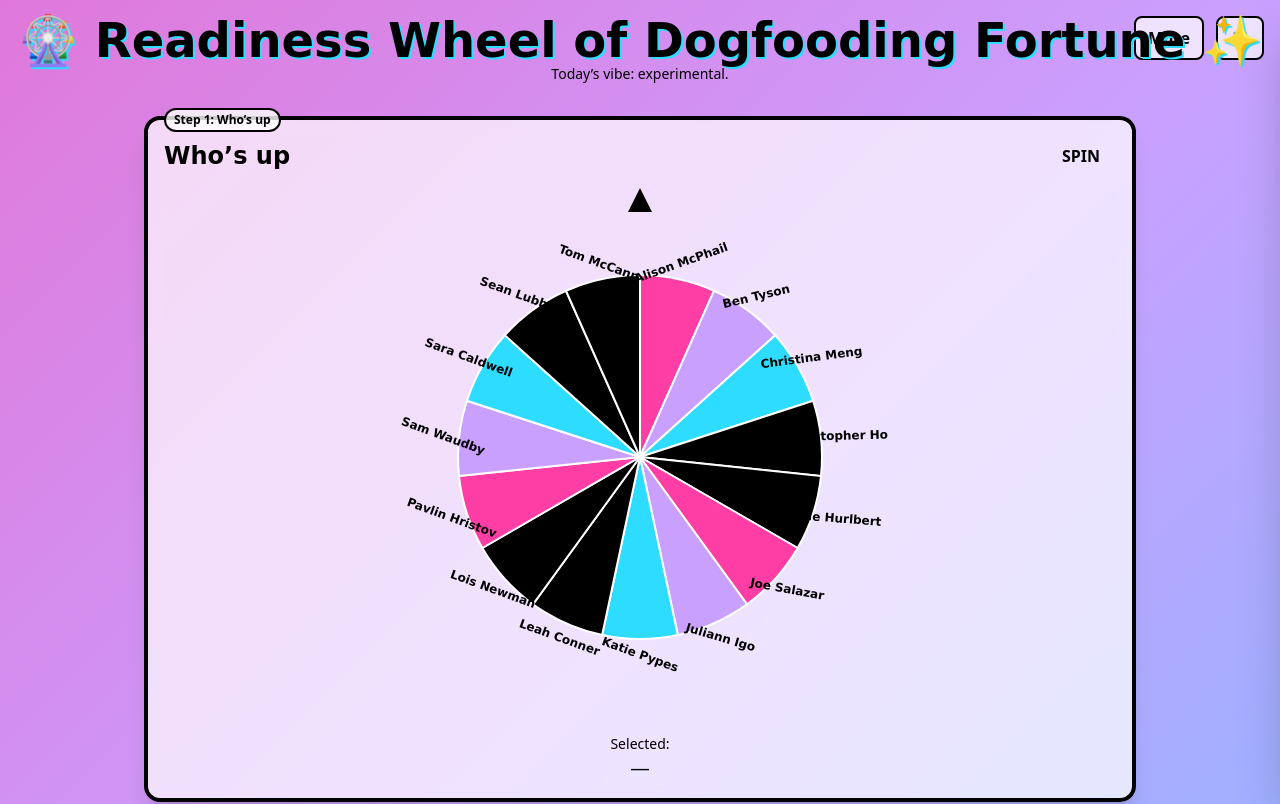
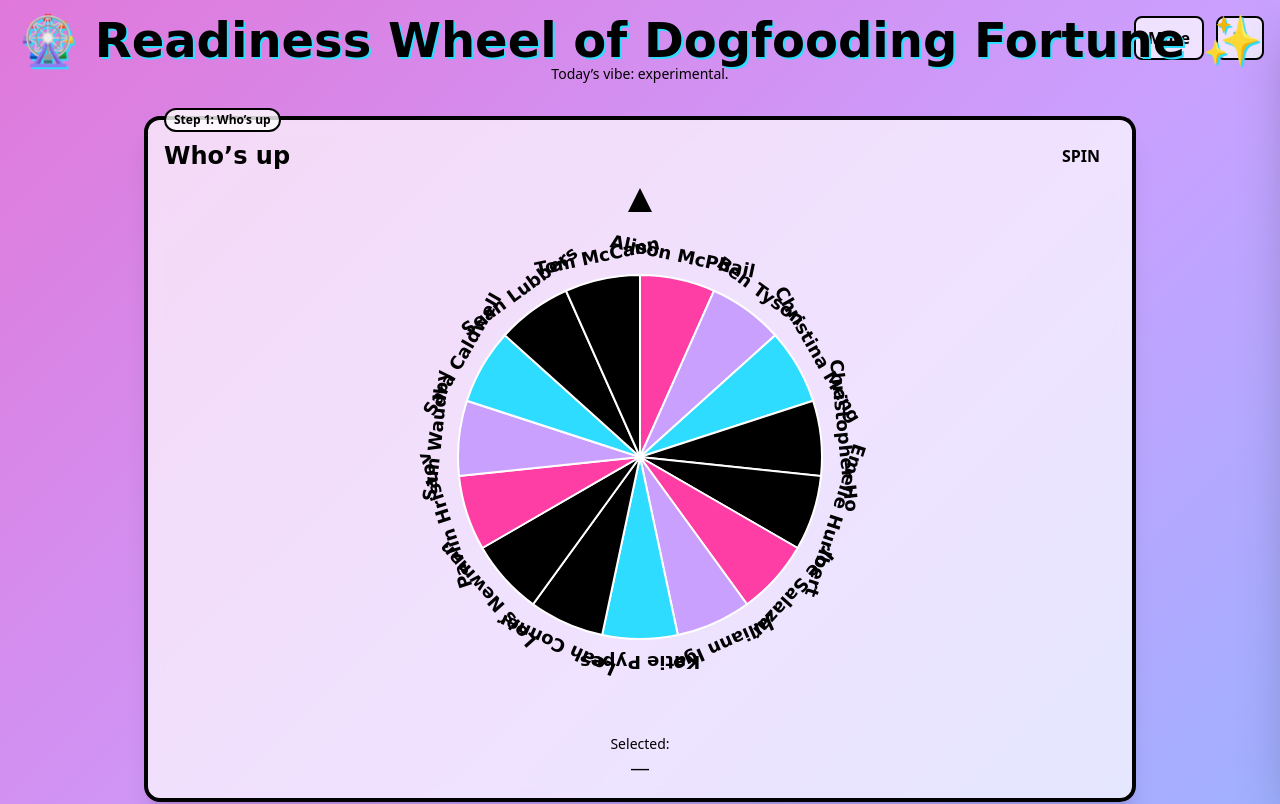
Before and after one commit to samwaudby/readiness-spinner, a React (Vite) app: page / in a window 1280 px wide. Shown: the top 804 px of the page. Built offline with nearby package versions, Linux system fonts and the light colour scheme.

Commit message:
Spinner labels: hug outside, tangential orientation with bottom flip, 1.5x size

```diff
--- a/src/components/Wheel.tsx
+++ b/src/components/Wheel.tsx
@@ -115,13 +115,14 @@ export const Wheel = forwardRef<WheelHandle, WheelProps>(function Wheel({ title,
             ))}
             {wedges.map(({ label, i }) => {
               const a = ((i + 0.5) / filtered.length) * 2 * Math.PI - Math.PI / 2;
-              const rx = center + (radius + 16) * Math.cos(a);
-              const ry = center + (radius + 16) * Math.sin(a);
-              const deg = (a * 180) / Math.PI;
-              const tilt = Math.max(-20, Math.min(20, deg * 0.25));
+              const labelOffset = 22;
+              const rx = center + (radius + labelOffset) * Math.cos(a);
+              const ry = center + (radius + labelOffset) * Math.sin(a);
+              const aDeg = (a * 180) / Math.PI;
+              const tangentDeg = aDeg + 90; // horizontal at top, 180° at bottom
               return (
-                <g key={i} transform={`rotate(${-angle} ${rx} ${ry}) rotate(${tilt} ${rx} ${ry})`}>
-                  <text x={rx} y={ry} textAnchor="middle" dominantBaseline="middle" className="font-comic fill-[--color-deep-navy] text-[12px] font-bold">
+                <g key={i} transform={`rotate(${tangentDeg - angle} ${rx} ${ry})`}>
+                  <text x={rx} y={ry} textAnchor="middle" dominantBaseline="middle" className="font-comic fill-[--color-deep-navy] text-[18px] font-bold">
                     {label}
                   </text>
                 </g>
```
